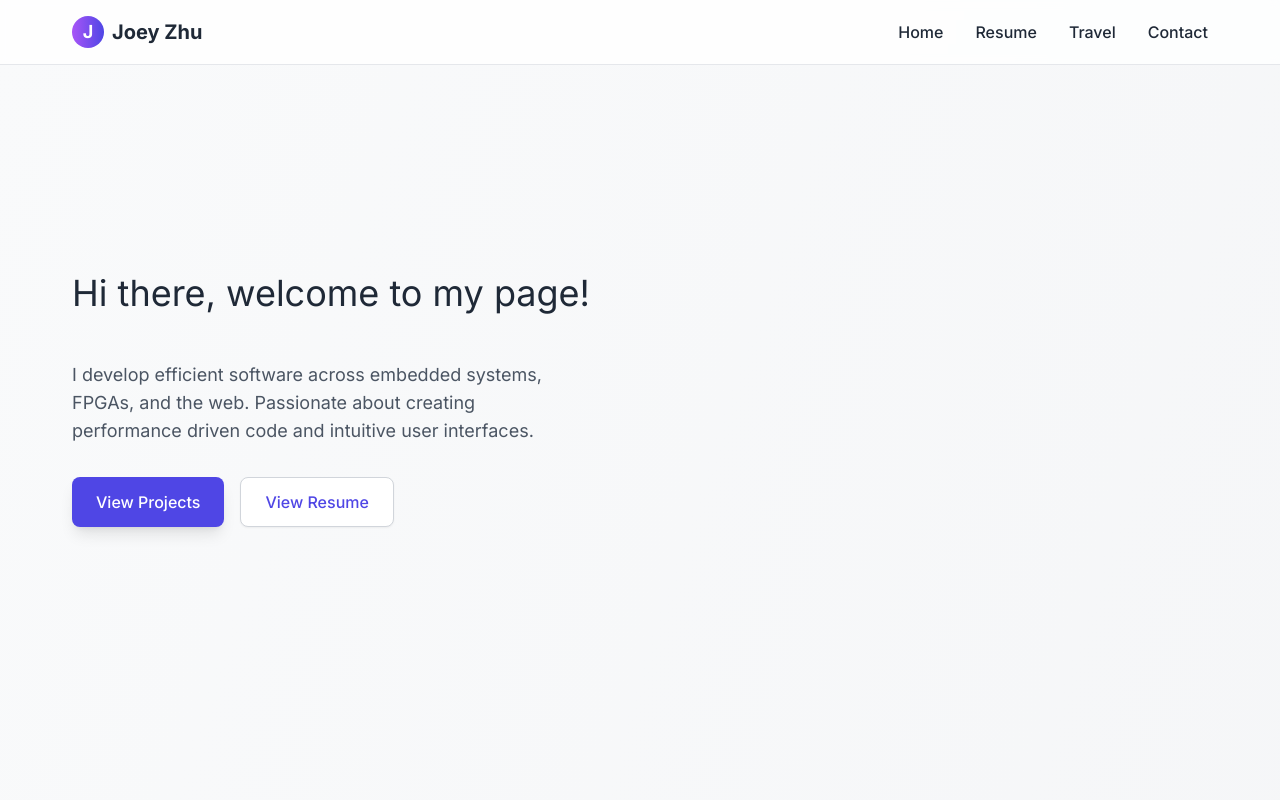
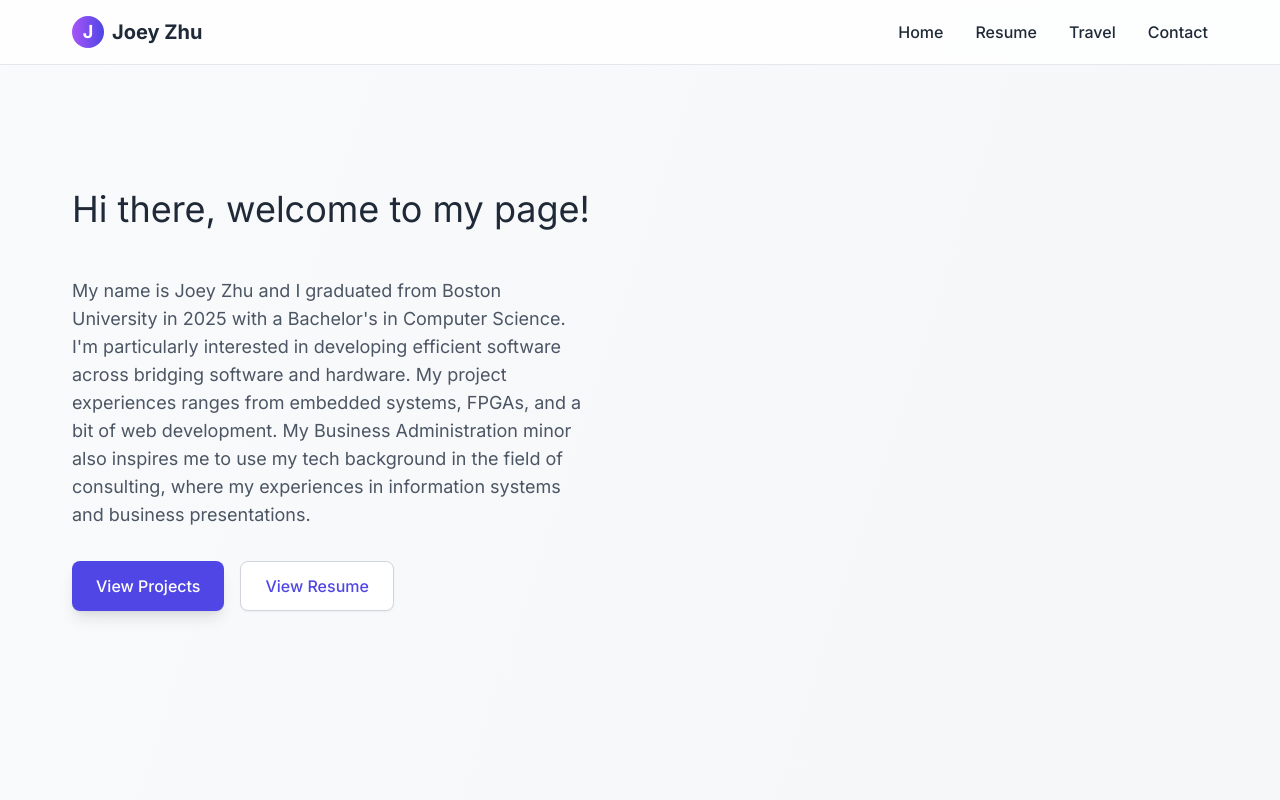
Before and after one commit to Jioey/jioey.github.io, a Next.js app: page / in a window 1280 px wide. Shown: the top 800 px of the page. Built offline with nearby package versions, Linux system fonts and the light colour scheme.

Commit message:
updates landing bio

```diff
--- a/app/page.tsx
+++ b/app/page.tsx
@@ -88,8 +88,8 @@ export default function HomePage() {
             <p className='text-4xl'>Hi there, welcome to my page!</p>
             <br />
             <p className="mt-6 text-lg text-gray-600 dark:text-gray-400 max-w-lg">
-              I develop efficient software across embedded systems, FPGAs, and the web.
-              Passionate about creating performance driven code and intuitive user interfaces.
+              My name is Joey Zhu and I graduated from Boston University in 2025 with a Bachelor's in Computer Science. I'm particularly interested in developing efficient software across bridging software and hardware. My project experiences ranges from embedded systems, FPGAs, and a bit of web development.
+              My Business Administration minor also inspires me to use my tech background in the field of consulting, where my experiences in information systems and business presentations.
             </p>
 
             <div className="mt-8 flex flex-wrap gap-4">
```
